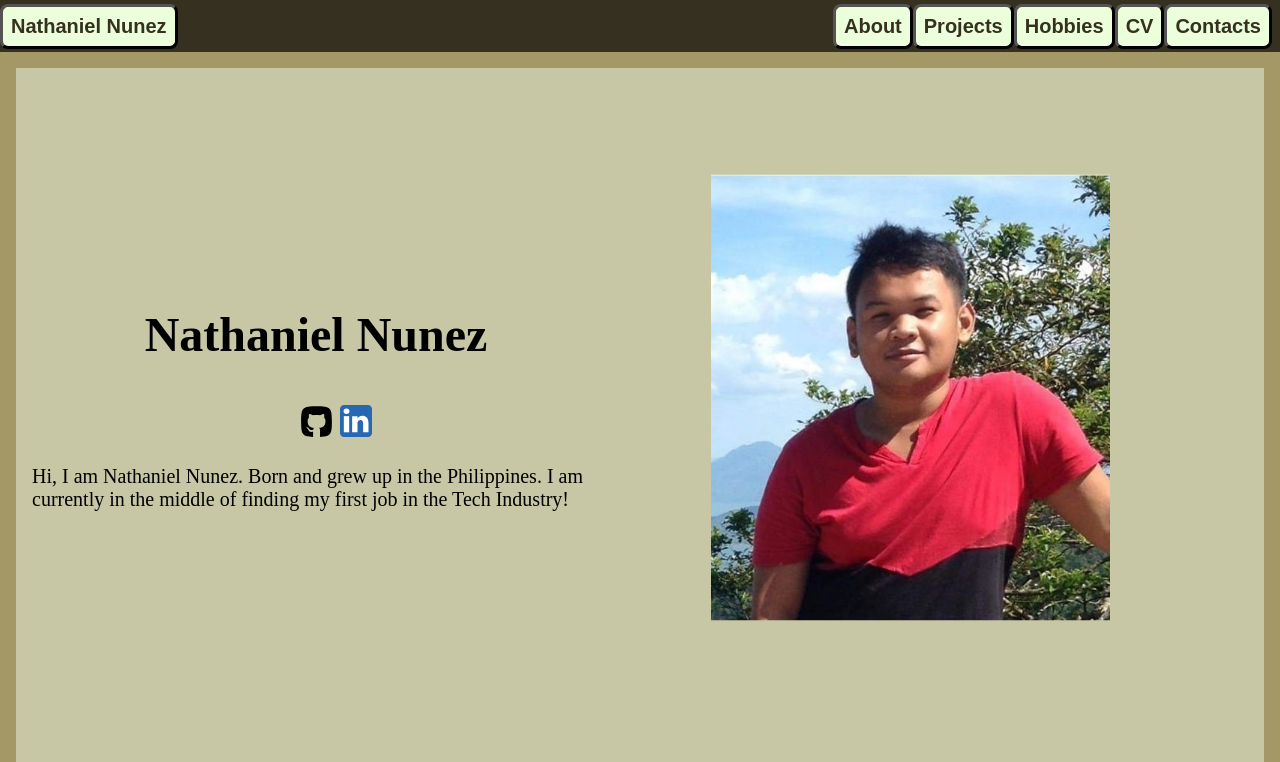
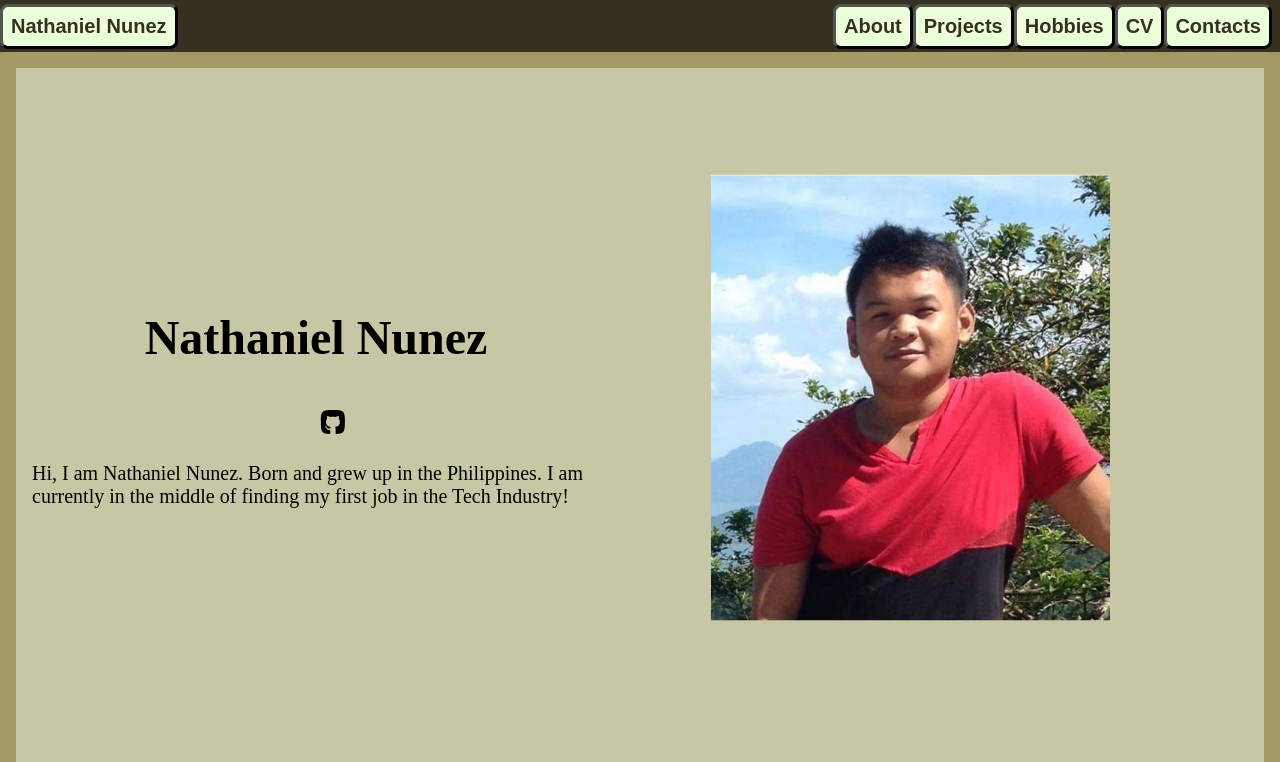
Before and after one commit to natnunez1996/natnunez1996, a React (Vite) app: page /about in a window 1280 px wide. Shown: the top 762 px of the page. Built offline with nearby package versions, Linux system fonts and the light colour scheme.

Commit message:
Refactor: removed icons css size

```diff
--- a/src/pages/About/about.scss
+++ b/src/pages/About/about.scss
@@ -39,8 +39,6 @@
           justify-content: center;
           list-style-type: none;
           img {
-            height: 32px;
-            width: 32px;
             margin: 0.25rem;
           }
         }
```
